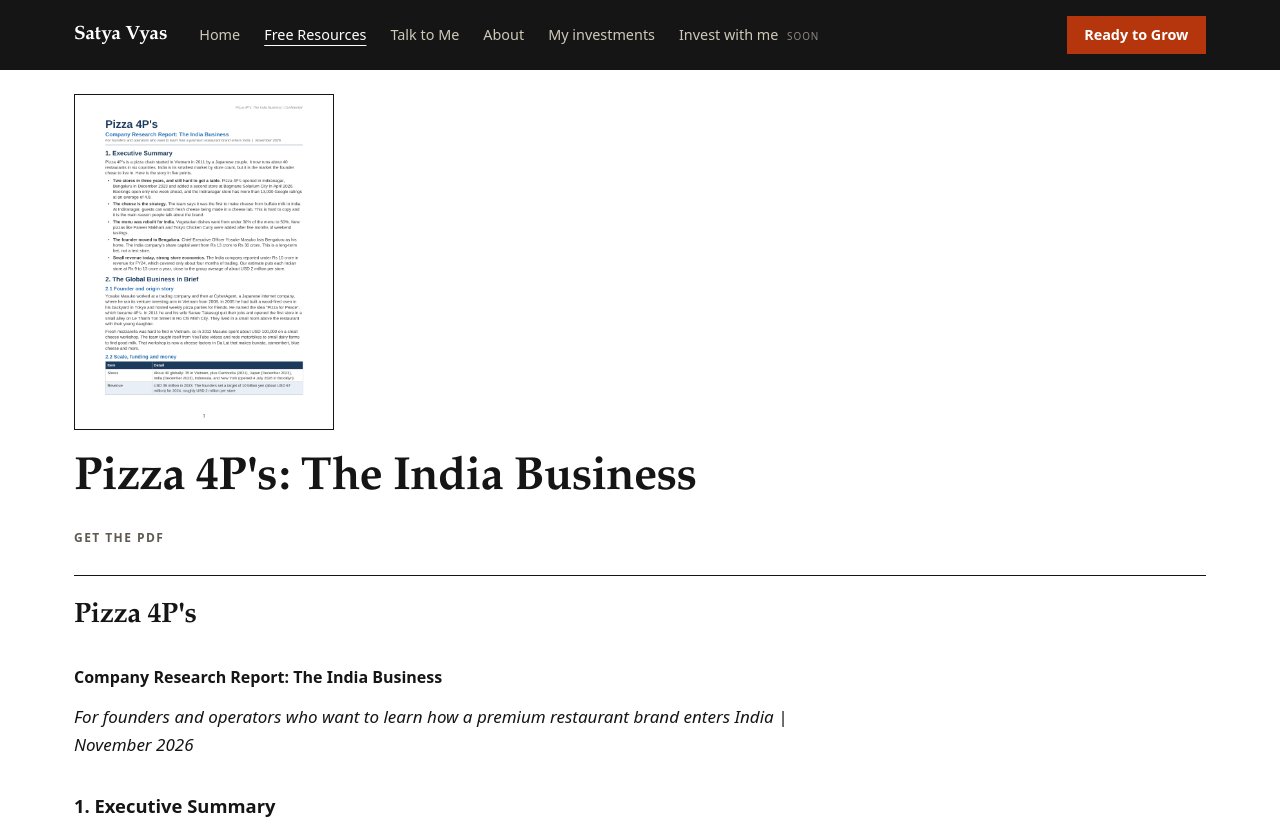
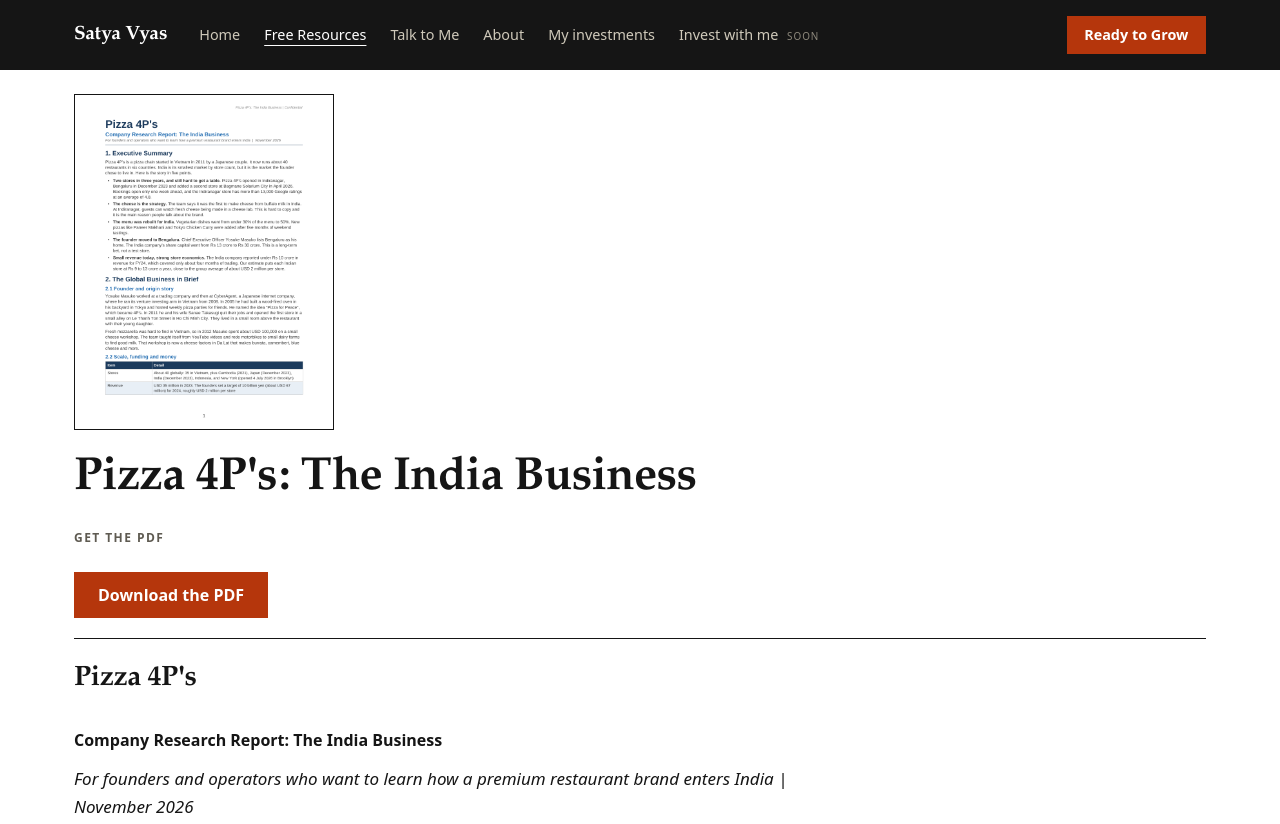
Before and after one commit to vyassatya/wingman, a plain HTML site: page guides/pizza-4ps-india-report.html in a window 1280 px wide. Shown: the top 824 px of the page. Drawn offline with Linux system fonts and the light colour scheme.

Commit message:
Email gate for the Pizza 4P's guide: shared guides/gate.js and gate.css around the existing Beehiiv embed (fail open)
Co-Authored-By: Claude Sonnet 5.5 <noreply@anthropic.com>
Claude-Session: https://claude.ai/code/session_01LGaJUDpKtwssaw4SvXg961

```diff
--- /dev/null
+++ b/guides/gate.css
@@ -0,0 +1,10 @@
+/* Shared email gate (guides/gate.js). Nothing here hides content by itself: the report is only hidden once gate.js adds .gate-hidden. */
+.gate-hidden { display: none !important; }
+.gate-panel { max-width: 46rem; margin-top: 2rem; padding: 1.5rem; border: 1px solid var(--ink); background: var(--bg); }
+.gate-panel h2 { margin: 0 0 0.5rem; font-size: 1.5rem; }
+.gate-panel > p { margin: 0 0 1.25rem; color: var(--mute); }
+.gate-slot { min-height: 3.5rem; }
+.gate-skip { margin: 1.25rem 0 0; font-size: 0.9rem; color: var(--mute); }
+.gate-skip button { padding: 0; border: 0; background: none; color: inherit; font: inherit; text-decoration: underline; text-underline-offset: 0.2em; cursor: pointer; }
+.get-pdf .eyebrow a { color: inherit; }
+.gate-pdf { margin: 1rem 0 0; }
--- /dev/null
+++ b/guides/gate.js
@@ -0,0 +1,126 @@
+/* Shared email gate for guide pages. Plain ES5, no dependencies.
+   A page opts in with two include lines and one marker where the gate starts:
+     <div data-gate data-pdf="File.pdf"></div>
+   The report text stays in the HTML. This script hides everything after the marker only once it runs, so if it fails
+   (or JavaScript is off) the whole report shows. The form is the page's existing Beehiiv embed, moved into the gate.
+   Set GATE_ENABLED to false to switch every gate off. */
+var GATE_ENABLED = true;
+
+(function () {
+  "use strict";
+  if (!GATE_ENABLED) { return; }
+
+  var KEY = "sv_gate_unlocked";
+  var FAIL_OPEN_MS = 4000;
+
+  var marker = document.querySelector("[data-gate]");
+  var holder = document.querySelector(".get-pdf");
+  var embed = holder ? holder.querySelector(".beehiiv-embed") : null;
+  if (!marker || !marker.parentNode || !holder || !embed) { return; } /* nothing to gate with: leave the page as it is */
+
+  var pdf = marker.getAttribute("data-pdf");
+  var eyebrow = holder.querySelector(".eyebrow");
+  var eyebrowHtml = eyebrow ? eyebrow.innerHTML : "";
+
+  function remembered() {
+    try { return window.localStorage.getItem(KEY) === "1"; } catch (e) { return false; }
+  }
+  function remember() {
+    try { window.localStorage.setItem(KEY, "1"); } catch (e) { /* storage may be blocked */ }
+  }
+  function warn(status) {
+    try { if (window.console && console.warn) { console.warn("gate subscribe failed", status); } } catch (e) { /* ignore */ }
+  }
+
+  /* After an unlock, and for returning visitors: link to the PDF itself. */
+  function showPdfLink() {
+    if (!pdf || holder.querySelector(".gate-pdf")) { return; }
+    var p = document.createElement("p");
+    p.className = "gate-pdf";
+    var a = document.createElement("a");
+    a.className = "btn";
+    a.href = pdf;
+    a.setAttribute("download", "");
+    a.appendChild(document.createTextNode("Download the PDF"));
+    p.appendChild(a);
+    holder.appendChild(p);
+  }
+
+  if (remembered()) { showPdfLink(); return; }
+
+  /* ---- Lock ---- */
+  var rest = [];
+  for (var n = marker.nextElementSibling; n; n = n.nextElementSibling) { rest.push(n); }
+  var i;
+  for (i = 0; i < rest.length; i++) { rest[i].className += (rest[i].className ? " " : "") + "gate-hidden"; }
+
+  var panel = document.createElement("section");
+  panel.className = "gate-panel";
+  panel.id = "gate";
+  panel.setAttribute("aria-labelledby", "gate-h");
+  panel.innerHTML = '<h2 id="gate-h">Read the full report</h2>' +
+    '<p>Enter your email to unlock the rest. It is free.</p>' +
+    '<div class="gate-slot"></div>' +
+    '<p class="gate-skip">Already subscribed, or the form is not showing? <button type="button">Show the report</button></p>';
+  marker.parentNode.insertBefore(panel, marker.nextSibling);
+
+  var slot = panel.querySelector(".gate-slot");
+  var skip = panel.querySelector(".gate-skip button");
+
+  /* The embed moves into the gate; a placeholder keeps its original spot. */
+  var spot = document.createComment("gate-embed");
+  embed.parentNode.insertBefore(spot, embed);
+  slot.appendChild(embed);
+
+  /* "Get the PDF" near the title scrolls to the gate while locked. */
+  var jump = null;
+  if (eyebrow) {
+    eyebrow.innerHTML = '<a href="#gate">Get the PDF</a>';
+    jump = eyebrow.firstChild;
+    jump.onclick = function (e) {
+      if (e && e.preventDefault) { e.preventDefault(); }
+      try { panel.scrollIntoView({ behavior: "smooth", block: "center" }); } catch (err) { panel.scrollIntoView(); }
+    };
+  }
+
+  var done = false, timer = null;
+
+  function unlock(saveIt) {
+    if (done) { return; }
+    done = true;
+    if (timer) { window.clearTimeout(timer); }
+    if (window.removeEventListener) { window.removeEventListener("message", onMessage, false); }
+    for (var k = 0; k < rest.length; k++) {
+      rest[k].className = (" " + rest[k].className + " ").replace(" gate-hidden ", " ").replace(/^\s+|\s+$/g, "");
+    }
+    if (spot.parentNode) { spot.parentNode.insertBefore(embed, spot); spot.parentNode.removeChild(spot); }
+    if (panel.parentNode) { panel.parentNode.removeChild(panel); }
+    if (eyebrow) { eyebrow.innerHTML = eyebrowHtml; }
+    showPdfLink();
+    if (saveIt) { remember(); }
+  }
+
+  function failOpen(status) { warn(status); unlock(false); }
+
+  /* The Beehiiv form runs in an iframe, so its result arrives as a message from beehiiv.com. */
+  function onMessage(e) {
+    var host = "";
+    try { host = String(e.origin).replace(/^https?:\/\//, "").split("/")[0].split(":")[0]; } catch (err) { return; }
+    if (!/(^|\.)beehiiv\.com$/.test(host)) { return; }
+    var text = "";
+    try { text = typeof e.data === "string" ? e.data : JSON.stringify(e.data); } catch (err2) { return; }
+    if (!text) { return; }
+    if (/error|fail|invalid/i.test(text)) { failOpen("embed-error"); return; }
+    if (/success|subscribed|submitted|thank|complete/i.test(text)) { unlock(true); }
+  }
+  if (window.addEventListener) { window.addEventListener("message", onMessage, false); }
+
+  skip.onclick = function () { unlock(true); };
+
+  /* Fail open: if the form script is blocked or the form never renders, nobody stays gated. */
+  var tag = embed.querySelector("script");
+  if (tag) { tag.onerror = function () { failOpen("embed-load"); }; }
+  timer = window.setTimeout(function () {
+    if (!embed.querySelector("iframe")) { failOpen("embed-timeout"); }
+  }, FAIL_OPEN_MS);
+})();
--- a/guides/pizza-4ps-india-report.html
+++ b/guides/pizza-4ps-india-report.html
@@ -18,6 +18,7 @@
 <link rel="icon" href="../favicon.ico" sizes="48x48">
 <link rel="apple-touch-icon" href="../apple-touch-icon.png">
 <link rel="stylesheet" href="../style.css">
+<link rel="stylesheet" href="gate.css">
 </head>
 <body>
 <a class="skip" href="#main">Skip to content</a>
@@ -61,6 +62,7 @@
 <p><strong>Small revenue today, strong store economics.</strong> The India company reported under Rs 10 crore in revenue for FY24, which covered only about four months of trading. Our estimate puts each Indian store at Rs 9 to 13 crore a year, close to the group average of about USD 2 million per store. </p>
 </li>
 </ul>
+<div data-gate data-pdf="Pizza_4Ps_India_Report.pdf"></div>
 <h4><strong>2. The Global Business in Brief</strong></h4>
 <h6><strong>2.1 Founder and origin story</strong></h6>
 <p>Yosuke Masuko worked at a trading company and then at CyberAgent, a Japanese internet company, where he ran its venture investing arm in Vietnam from 2008. In 2005 he had built a wood-fired oven in his backyard in Tokyo and hosted weekly pizza parties for friends. He named the idea "Pizza for Peace", which became 4P's. In 2011 he and his wife Sanae Takasugi quit their jobs and opened the first store in a small alley on Le Thanh Ton Street in Ho Chi Minh City. They lived in a small room above the restaurant with their young daughter. </p>
@@ -323,5 +325,6 @@
     <span class="footer-links"><a href="https://www.instagram.com/iamsatyavyas" rel="noopener">Instagram</a><a href="https://www.linkedin.com/in/satyavyas" rel="noopener">LinkedIn</a></span>
   </div>
 </footer>
+<script src="gate.js"></script>
 </body>
 </html>
```
